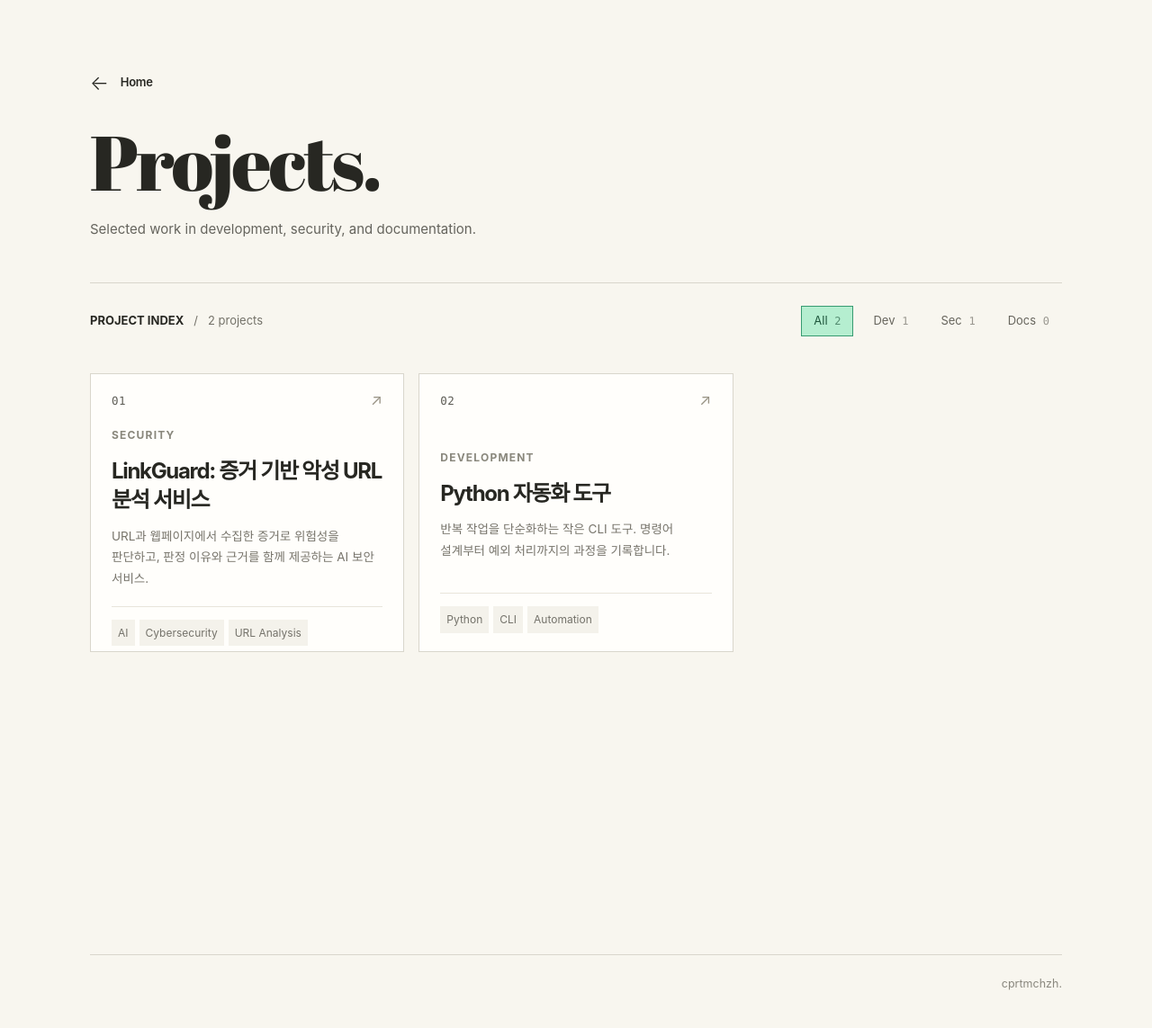
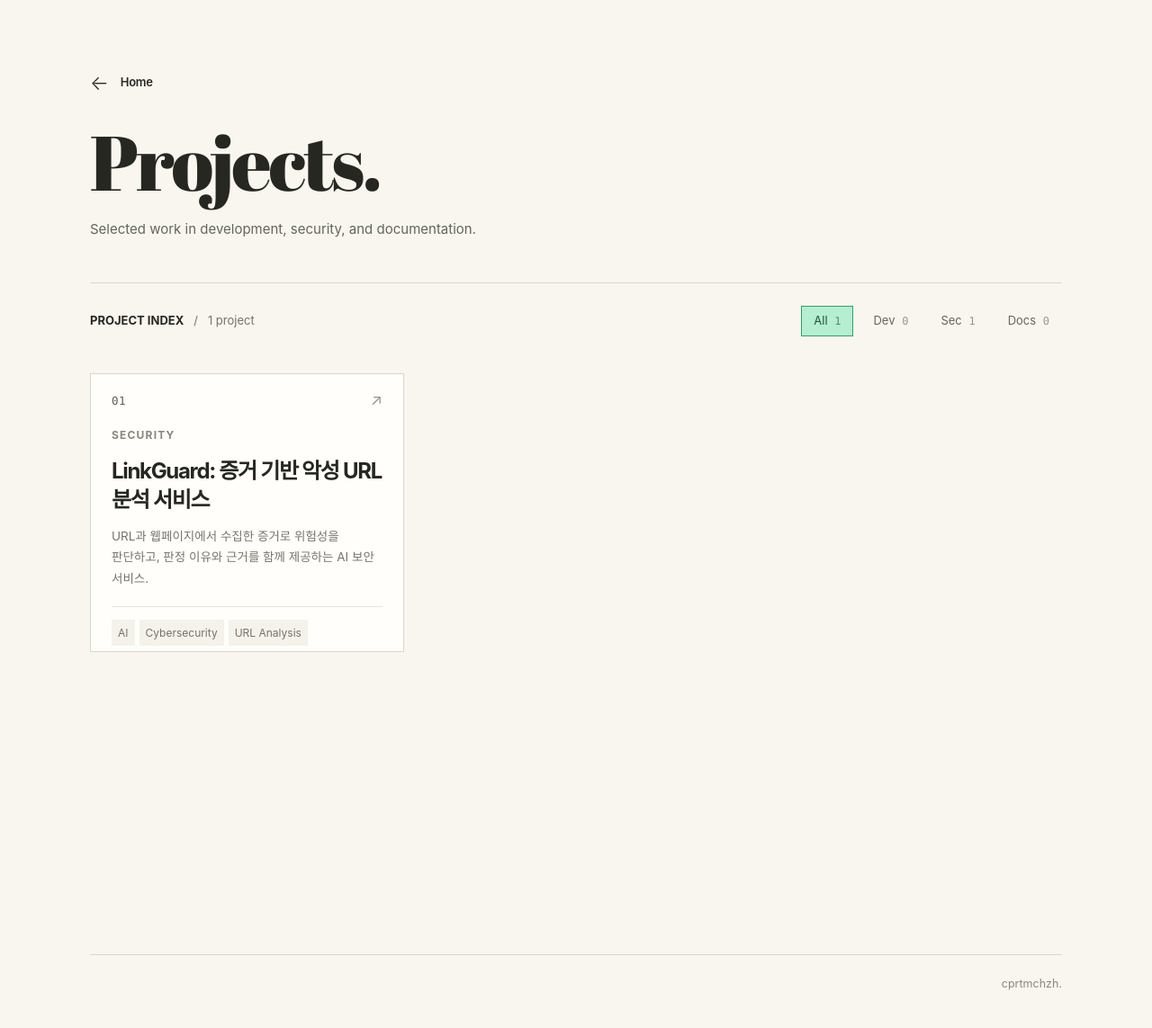
Before and after one commit to cprtmchzh/cprtmchzh.github.io, a Jekyll site: the page built from projects.html, in a window 1280 px wide. Shown: the whole page at 90% size. Built offline with Jekyll 4.4.1, drawn with Linux system fonts in a browser that asks for light colours; some web fonts are replaced.

Commit message:
Remove stale Python automation project listing after page deletion

```diff
--- a/_data/projects.yml
+++ b/_data/projects.yml
@@ -12,16 +12,3 @@
   - AI Agent
   sample: false
   detail_url: /projects/linkguard/
-# 프로젝트 목록 (새 프로젝트는 아래 항목과 동일한 형식으로 추가)
-- id: python-automation
-  title: Python 자동화 도구
-  type: DEVELOPMENT
-  category: development
-  category_ko: 개발
-  description: 반복 작업을 단순화하는 작은 CLI 도구. 명령어 설계부터 예외 처리까지의 과정을 기록합니다.
-  tags:
-  - Python
-  - CLI
-  - Automation
-  sample: true
-  detail_url: /projects/python-automation/
```
